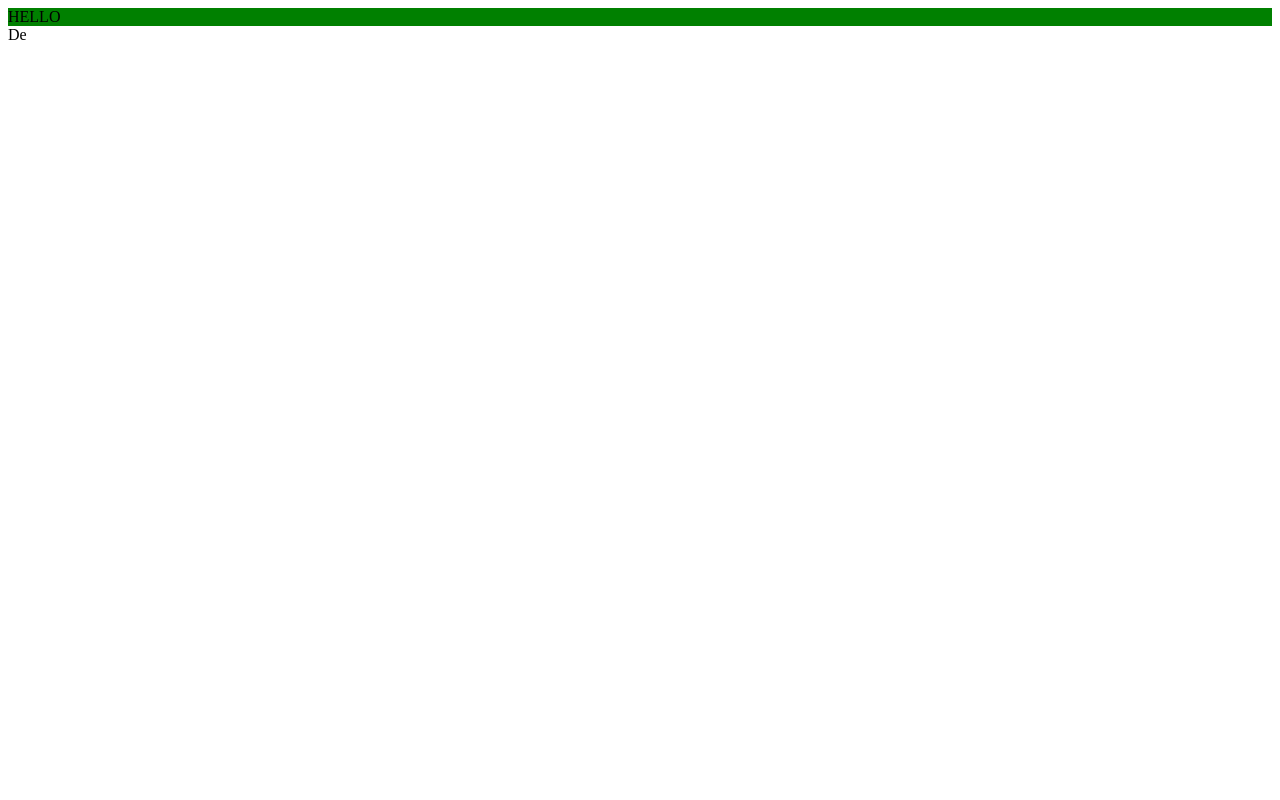
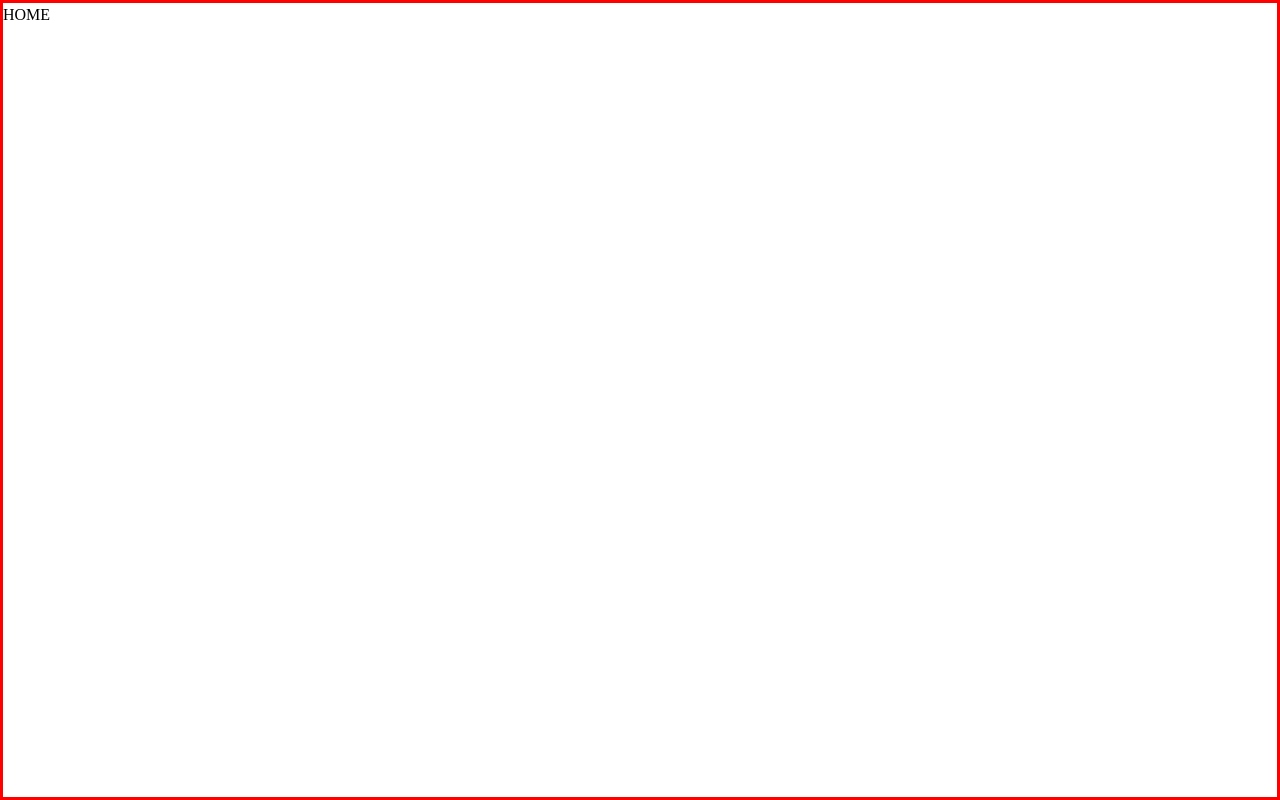
Before and after one commit to IOlga1/cv, a React app in the folder client/: page / in a window 1280 px wide. Built offline with nearby package versions, Linux system fonts and the light colour scheme.

Commit message:
feature: routing & layout

```diff
--- a/client/package.json
+++ b/client/package.json
@@ -50,6 +50,7 @@
     "react": "^18.2.0",
     "react-dom": "^18.2.0",
     "react-redux": "^8.1.0",
+    "react-router-dom": "^6.13.0",
     "webpack-dev-server": "^4.15.1"
   }
 }
--- /dev/null
+++ b/client/src/_variables.scss
@@ -0,0 +1 @@
+$primary: rgba(195, 195, 195, 0.5);
--- a/client/src/components/App/App.scss
+++ b/client/src/components/App/App.scss
@@ -1,3 +1,68 @@
-.check {
-    background-color: green;
+@import url("https://fonts.googleapis.com/css2?family=Inter:wght@300;400;500;600;700;800;900&family=Montserrat:wght@300;400;500;600;700;800;900&display=swap");
+@import "../../variables.scss";
+
+*,
+*::before,
+*::after {
+    box-sizing: border-box;
+    z-index: 1;
+    padding: 0;
+    margin: 0;
 }
+
+body,
+h1,
+h2,
+h3,
+h4,
+p,
+ul[class],
+ol[class],
+li,
+figure,
+figcaption,
+blockquote,
+dl,
+dd {
+    margin: 0;
+    user-select: none;
+}
+
+body {
+    min-height: 100vh;
+    scroll-behavior: smooth;
+    line-height: 1.5;
+
+    ::-webkit-scrollbar {
+        background-color: rgba(255, 255, 255, 0.148);
+        width: 7px;
+        border-radius: 5px;
+    }
+
+    ::-webkit-scrollbar-thumb {
+        background-color: rgba(255, 255, 255, 0.577);
+        box-shadow: gray;
+        border-radius: 5px;
+    }
+}
+
+ul[class],
+ol[class] {
+    list-style: none;
+    padding: 0;
+}
+
+a {
+    text-decoration: none;
+}
+
+input,
+textarea {
+    outline: none;
+    border: none;
+    vertical-align: middle;
+
+      &::placeholder {
+        color: $primary;
+      }
+}
--- a/client/src/components/App/App.tsx
+++ b/client/src/components/App/App.tsx
@@ -1,13 +1,15 @@
-import De from '../De/De';
 import { Provider } from 'react-redux';
+import { BrowserRouter } from 'react-router-dom';
 import { store } from '../../redux';
-import classes from './App.scss';
+import AppRouter from '../AppRouter/AppRouter';
+import './App.scss';
 
 export default function App() {
   return (
     <Provider store={store}>
-      <div className={classes.check}>HELLO</div>
-      <De />
+      <BrowserRouter>
+        <AppRouter />
+      </BrowserRouter>
     </Provider>
   );
 }
--- /dev/null
+++ b/client/src/components/AppRouter/AppRouter.tsx
@@ -0,0 +1,17 @@
+import HomePage from '../pages/HomePage/HomePage';
+import { Routes, Route } from 'react-router-dom';
+import Layout from '../Layout/Layout';
+
+export enum Path {
+  HomePage = '/'
+}
+
+export default function AppRouter() {
+  return (
+    <Routes>
+      <Route path={Path.HomePage} element={<Layout />}>
+        <Route index element={<HomePage />} />
+      </Route>
+    </Routes>
+  );
+}
--- a/client/src/components/De/De.tsx
+++ /dev/null
@@ -1,10 +0,0 @@
-import { useTypedSelector } from '../../hooks/useTypedSelector';
-import { getTheme } from '../../redux/selectors/themeSelector';
-
-export default function De() {
-  const themeMode = useTypedSelector(getTheme);
-
-  console.log(themeMode);
-
-  return <div>De</div>;
-}
--- /dev/null
+++ b/client/src/components/Layout/Layout.scss
@@ -0,0 +1,6 @@
+@import "../../variables.scss";
+
+main {
+    border: 3px solid red;
+    min-height: 100vh;
+}
--- /dev/null
+++ b/client/src/components/Layout/Layout.tsx
@@ -0,0 +1,13 @@
+import { Outlet } from 'react-router-dom';
+// import BaseStyleLayout from '../BaseStyleLayout/BaseStyleLayout';
+import './Layout.scss';
+
+export default function Layout() {
+  return (
+    // <BaseStyleLayout>
+    <main>
+      <Outlet />
+    </main>
+    // </BaseStyleLayout>
+  );
+}
--- /dev/null
+++ b/client/src/components/pages/HomePage/HomePage.tsx
@@ -0,0 +1,3 @@
+export default function HomePage() {
+  return <div>HOME</div>;
+}
--- a/client/src/constants/theme.ts
+++ b/client/src/constants/theme.ts
@@ -3,5 +3,3 @@ export enum ThemeOptions {
   black = 'black',
   red = 'red'
 }
-
-const _at = 2;
```
Also changed, not shown: 1 other file (tests, documents, lock files or other folders).
